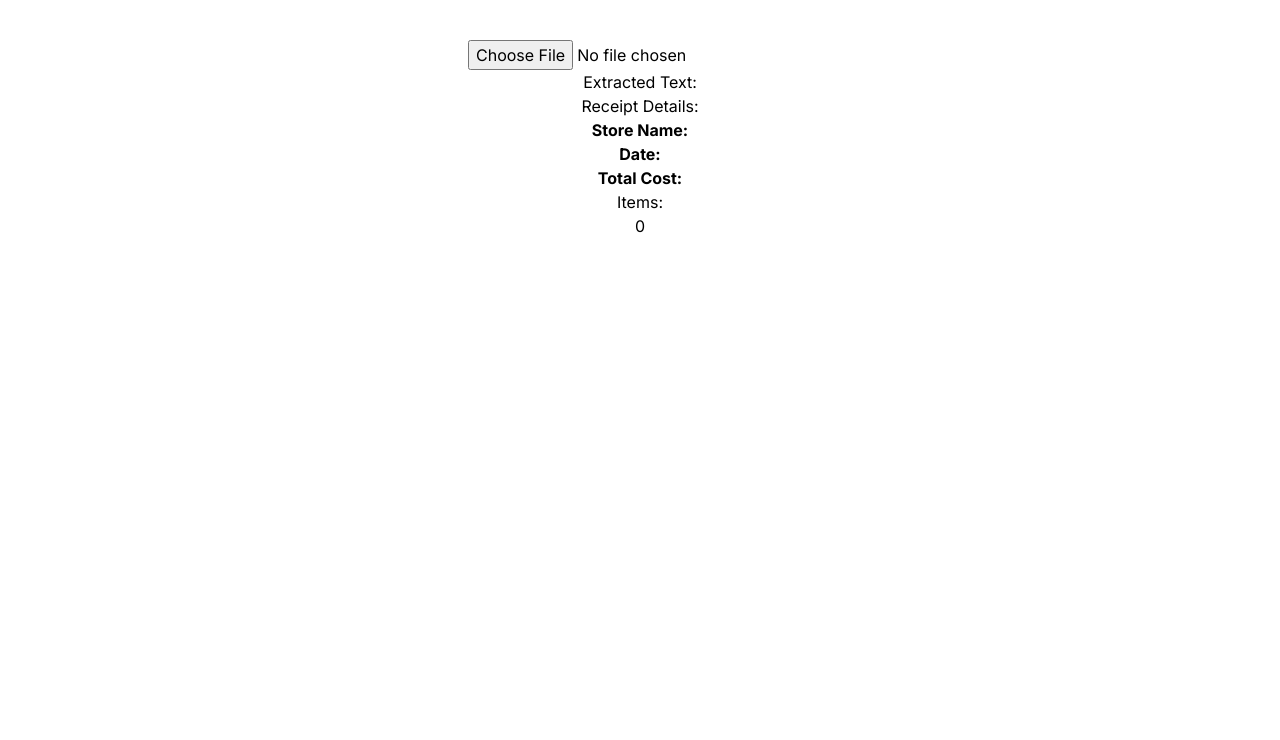
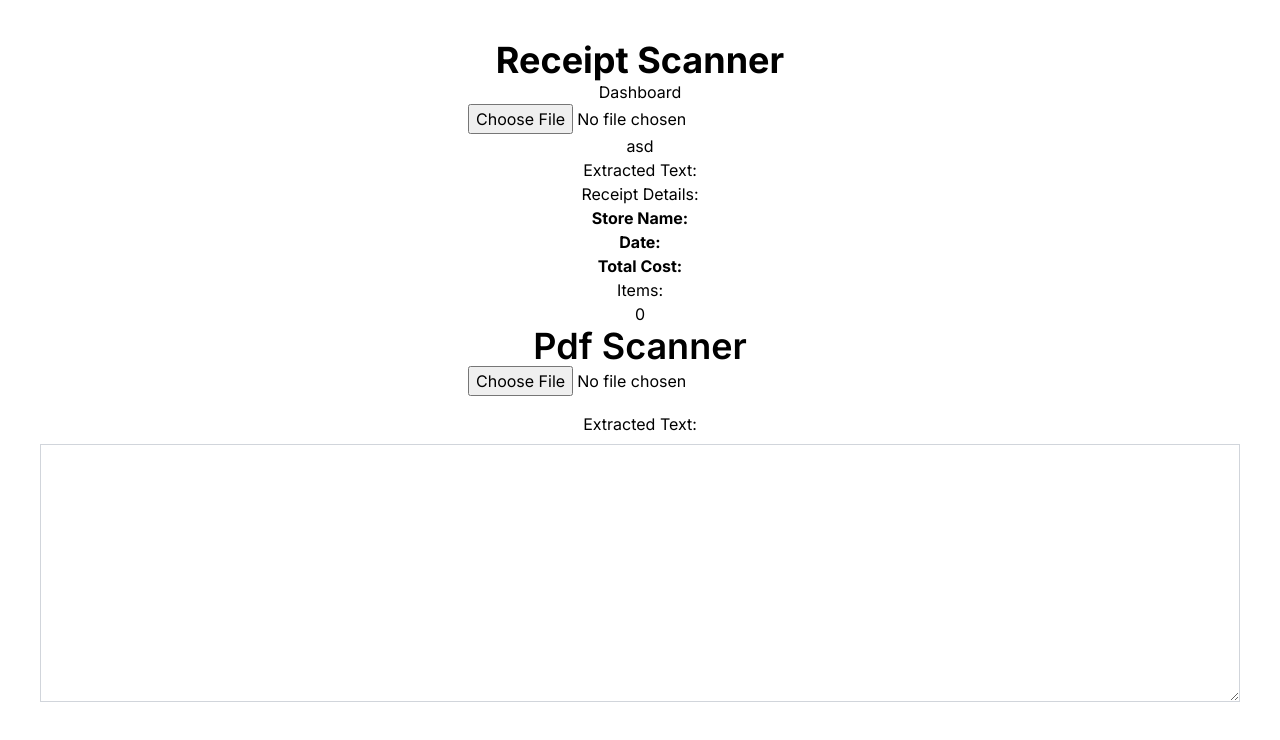
Before and after one commit to AMATAKYVI/receipts-app-ml, a Next.js app: page / in a window 1280 px wide. Shown: the top 740 px of the page. Built offline with nearby package versions, Linux system fonts and the light colour scheme.

Commit message:
feat: Update dependencies and add PDF.js for PDF processing

```diff
--- /dev/null
+++ b/canvas.d.ts
@@ -0,0 +1,3 @@
+declare module 'canvas' {
+  export function createCanvas(width: number, height: number): any;
+}
--- /dev/null
+++ b/global.d.ts
@@ -0,0 +1 @@
+declare module 'pdfjs-dist/legacy/build/pdf.worker.entry';
--- a/package.json
+++ b/package.json
@@ -18,6 +18,10 @@
     "formidable": "^3.5.1",
     "next": "^14.2.5",
     "npm": "^10.8.2",
+    "pdf-lib": "^1.17.1",
+    "pdf-parse": "^1.1.1",
+    "pdf2json": "^3.1.3",
+    "pdfjs-dist": "^2.10.377",
     "react": "^18",
     "react-dom": "^18",
     "sharp": "^0.33.4",
@@ -27,6 +31,8 @@
     "@types/firebase": "^2.4.32",
     "@types/formidable": "^3.4.5",
     "@types/node": "^20",
+    "@types/pdf-parse": "^1.1.4",
+    "@types/pdfjs-dist": "^2.10.377",
     "@types/react": "^18",
     "@types/react-dom": "^18",
     "eslint": "^8",
--- /dev/null
+++ b/src/app/api/pdf/route.tsx
@@ -0,0 +1,19 @@
+// app/api/upload/route.ts
+import pdfParse from 'pdf-parse';
+import { NextResponse } from 'next/server';
+
+export async function POST(req: Request) {
+  const data = await req.formData();
+  const file = data.get('file') as Blob;
+
+  if (!file) {
+    return NextResponse.json({ error: 'No file provided' }, { status: 400 });
+  }
+
+  const arrayBuffer = await file.arrayBuffer();
+  const buffer = Buffer.from(arrayBuffer);
+  const pdfData = await pdfParse(buffer);
+  const text = pdfData.text;
+
+  return NextResponse.json({ text }, { status: 200 });
+}
--- a/src/app/page.tsx
+++ b/src/app/page.tsx
@@ -1,10 +1,9 @@
-import InputImage from '@/components/inputimage/InputImage';
-import Image from 'next/image';
+import DashBoard from '@/components/dashboard/DashBoard';
 
 export default function Home() {
   return (
     <main className="text-center p-10">
-      <InputImage />
+      <DashBoard />
     </main>
   );
 }
--- /dev/null
+++ b/src/components/dashboard/DashBoard.tsx
@@ -0,0 +1,20 @@
+import React, { FC } from 'react';
+import InputImage from '../inputimage/InputImage';
+import InputPdf from '../inputpdf/InputPdf';
+
+interface DashBoardProps {}
+
+const DashBoard: FC<DashBoardProps> = ({}) => {
+  return (
+    <div className="">
+      <h1 className="text-4xl font-bold">Receipt Scanner</h1>
+      <h1>Dashboard</h1>
+      <InputImage />
+
+      <div className="text-4xl font-semibold">Pdf Scanner</div>
+      <InputPdf />
+    </div>
+  );
+};
+
+export default DashBoard;
--- a/src/components/inputimage/InputImage.tsx
+++ b/src/components/inputimage/InputImage.tsx
@@ -63,6 +63,11 @@ const InputImage: React.FC = () => {
           alt="Uploaded image"
         />
       )}
+      {receiptDetails.items.length < 0 ? (
+        <div className="">asd</div>
+      ) : (
+        <div>asd</div>
+      )}
       <div>Extracted Text: {text}</div>
       <div>
         <h3>Receipt Details:</h3>
--- /dev/null
+++ b/src/components/inputpdf/InputPdf.tsx
@@ -0,0 +1,71 @@
+// app/components/InputPdf.tsx
+'use client';
+
+import { extractTextFromPdf } from '@/utils/pdfPreprocessing';
+import React, { useState, ChangeEvent } from 'react';
+const InputPdf: React.FC = () => {
+  const [text, setText] = useState<string>('');
+  const [loading, setLoading] = useState<boolean>(false);
+  const [pdfUrl, setPdfUrl] = useState<string | undefined>();
+  const [error, setError] = useState<string | null>(null);
+
+  const handlePdfChange = async (event: ChangeEvent<HTMLInputElement>) => {
+    setLoading(true);
+    setText('');
+    setPdfUrl(undefined);
+    setError(null);
+
+    try {
+      const file = event.target.files?.[0];
+      if (!file) return;
+
+      const extractedText = await extractTextFromPdf(file);
+      setText(extractedText);
+
+      // Set a preview URL for the PDF
+      const url = URL.createObjectURL(file);
+      setPdfUrl(url);
+    } catch (error) {
+      console.error(error);
+      setError('An error occurred while processing the PDF.');
+    } finally {
+      setLoading(false);
+    }
+  };
+
+  return (
+    <div>
+      <label htmlFor="insert-pdf">
+        <input
+          type="file"
+          id="insert-pdf"
+          accept=".pdf"
+          onChange={handlePdfChange}
+          aria-label="Upload PDF file"
+        />
+      </label>
+      {loading && <div>Loading...</div>}
+      {error && <div className="text-red-500">{error}</div>}
+      {pdfUrl && !loading && (
+        <iframe
+          src={pdfUrl}
+          className="w-[300px] h-[400px]"
+          title="Uploaded PDF Preview"
+          aria-label="PDF Preview"
+        />
+      )}
+      <div className="mt-4">
+        <h3>Extracted Text:</h3>
+        <textarea
+          value={text}
+          readOnly
+          rows={10}
+          className="w-full border border-gray-300 p-2 mt-2"
+          aria-label="Extracted text from PDF"
+        />
+      </div>
+    </div>
+  );
+};
+
+export default InputPdf;
--- /dev/null
+++ b/src/utils/pdfPreprocessing.tsx
@@ -0,0 +1,24 @@
+// utils/pdfTextExtractor.ts
+import * as pdfjsLib from 'pdfjs-dist/legacy/build/pdf';
+import pdfjsWorker from 'pdfjs-dist/legacy/build/pdf.worker.entry';
+
+pdfjsLib.GlobalWorkerOptions.workerSrc = pdfjsWorker;
+
+export async function extractTextFromPdf(file: File): Promise<string> {
+  // read array buffer text from user frontend
+  const arrayBuffer = await file.arrayBuffer();
+  // leverage the package get document from the buffer
+  const pdf = await pdfjsLib.getDocument({ data: new Uint8Array(arrayBuffer) })
+    .promise;
+  let extractedText = '';
+  // read base on page count 1 - 2 - 3 etc...
+  for (let pageNum = 1; pageNum <= pdf.numPages; pageNum++) {
+    const page = await pdf.getPage(pageNum);
+    const textContent = await page.getTextContent();
+    const pageText = textContent.items.map((item: any) => item.str).join(' ');
+    // append
+    extractedText += pageText + '\n';
+  }
+  //return complete text to user
+  return extractedText;
+}
```
Also changed, not shown: pdfjs-dist.d.ts (added, +9 -0 lines), src/app/layout.tsx (+6 -6 lines), public/pdf.worker.js (added), 1 other file (tests, documents, lock files or other folders).
